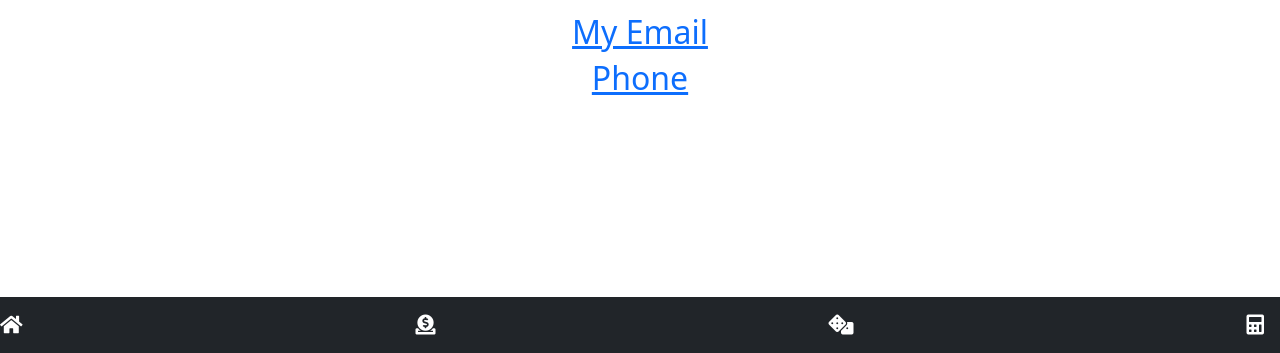
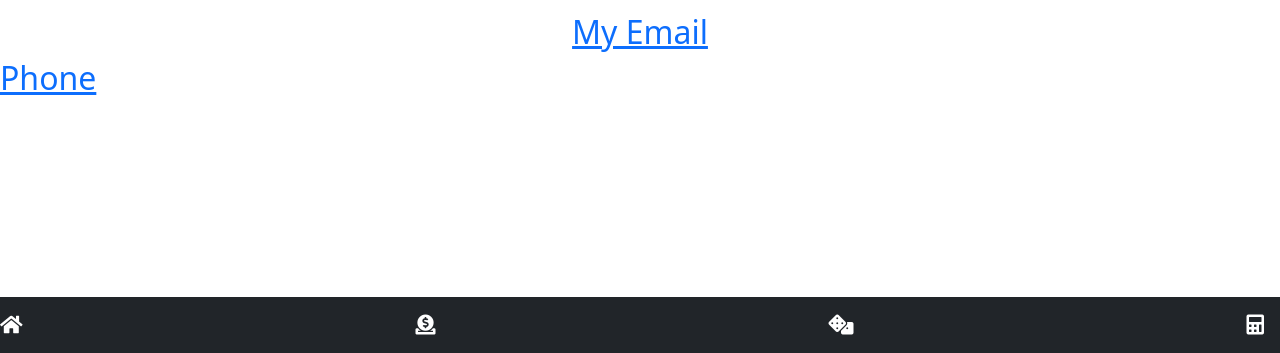
Before and after one commit to jediHL/MobileApp, a plain HTML site: page index.html in a window 1280 px wide. Shown: the part 447-800 px from the top of the page. Drawn offline with nearby package versions, Linux system fonts and the light colour scheme.

Commit message:
Update index.html

```diff
--- a/index.html
+++ b/index.html
@@ -22,7 +22,7 @@
     proident, sunt in culpa qui officia deserunt mollit anim id est laborum.</center></p>
 
 <h2><center><a href="mailto:mekhtievdom@gmail.com">My Email</a><center></h2>
-<h2><center>
+<h2></center>
 <a href="tel:+1234567890">Phone</a></center></h2>
 <nav class="navbar fixed-bottom navbar-dark bg-dark">
     <a href="index.html" class="navbar-brand"><i class="fas fa-home"></i></a>
```
